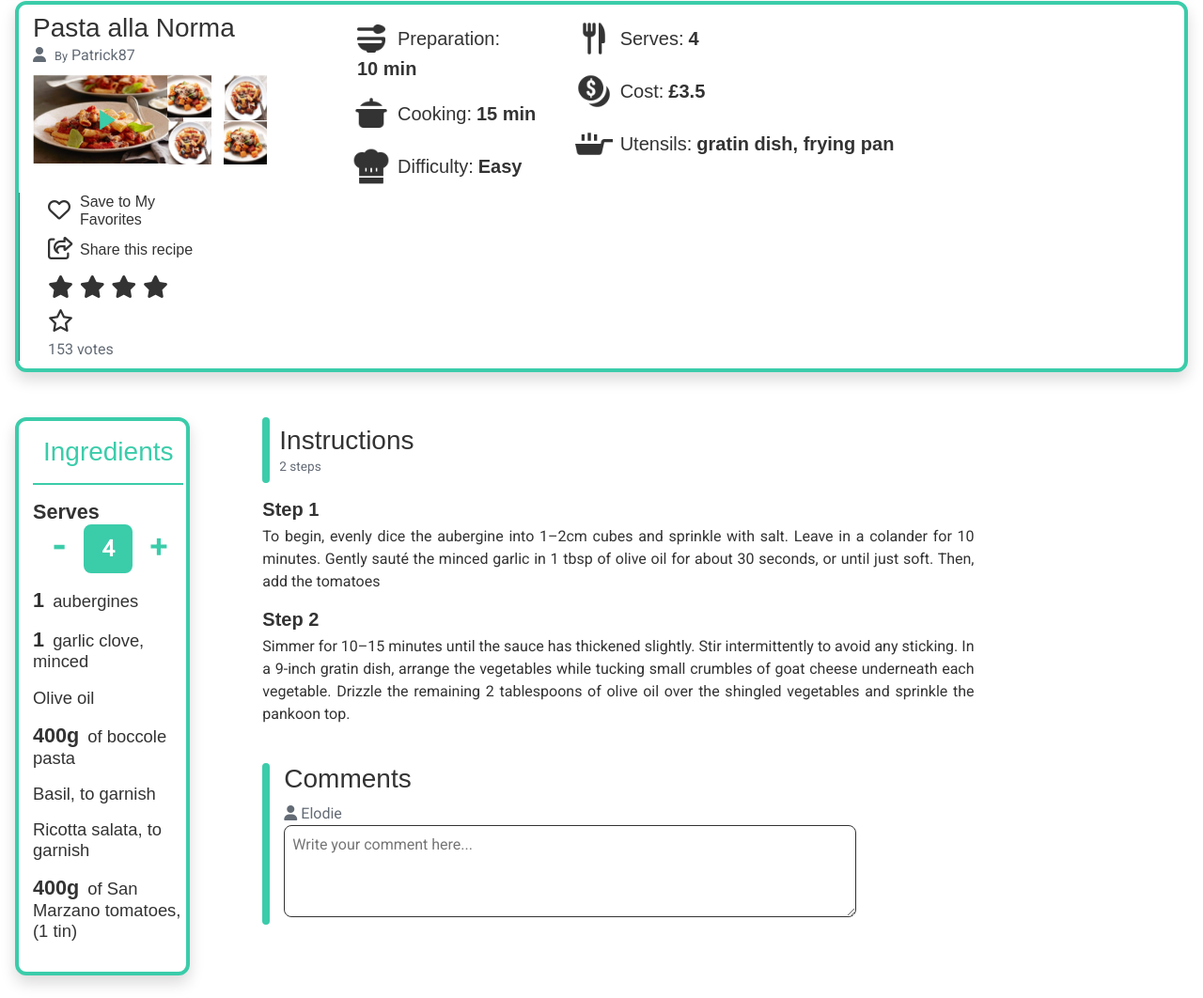
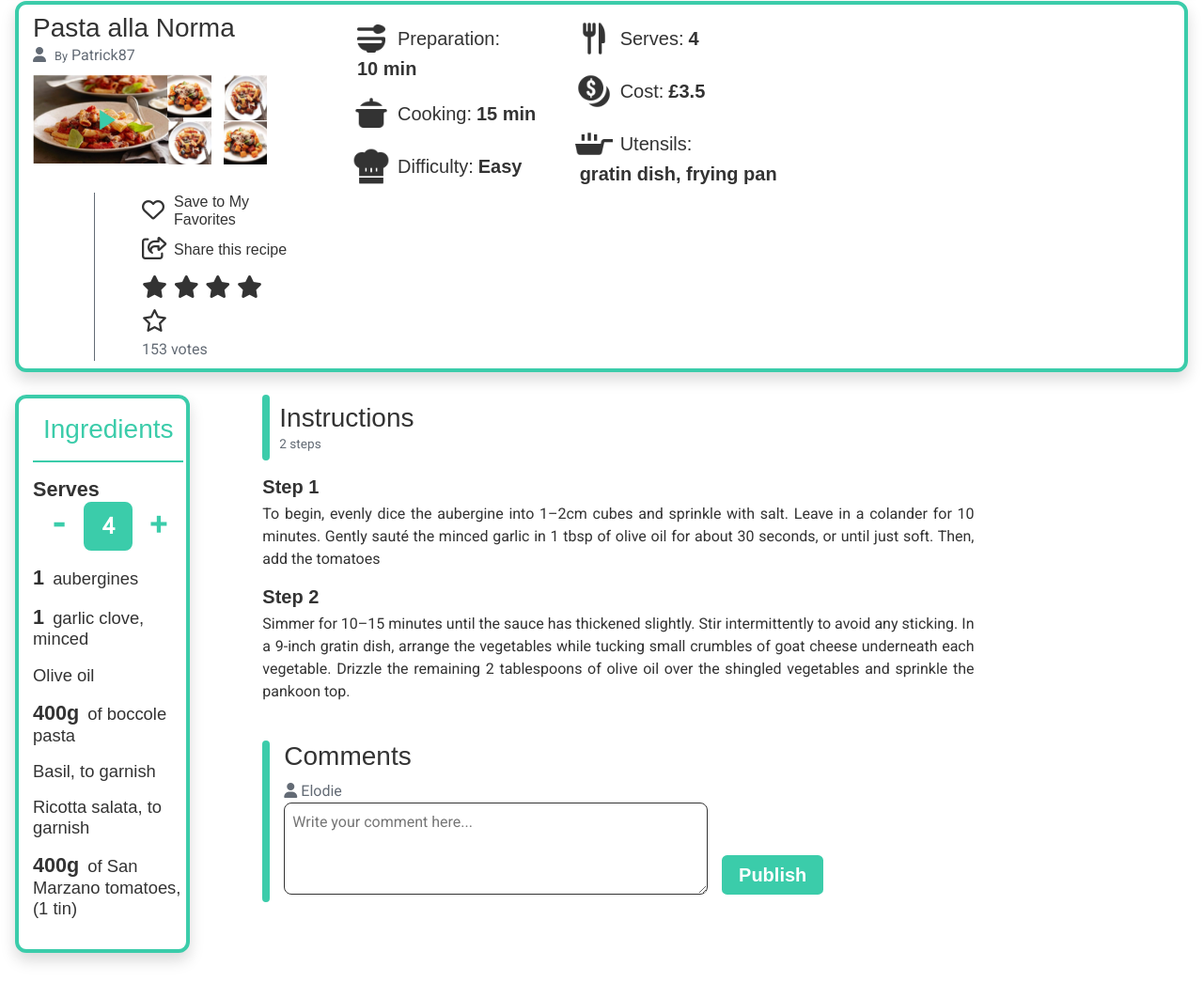
Before and after one commit to NathanLib/Dinee, a website: page recipeDetails.html in a window 1280 px wide. Shown: the part 87-1149 px from the top of the page at 94% size. After the commit the page ends 1125 px from the top, so only its background shows below. Drawn offline with nearby package versions, Linux system fonts and the light colour scheme; a web font is replaced by a local one.

Commit message:
add button publish

```diff
--- a/recipeDetails.html
+++ b/recipeDetails.html
@@ -132,7 +132,7 @@
                         </div>
                     </div>
                 </div>
-                <div class="col-12 col-sm-4">
+                <div class="col-12 col-sm-3">
                     <div class="row">
                         <div class="col-12 main-information">
                             <h5>
@@ -301,8 +301,11 @@
                                         Elodie
                                     </p>
                                 </div>
-                                <div class="col-12">
+                                <div class="col-12 col-sm-8">
                                     <textarea placeholder="Write your comment here..."></textarea>
+                                </div>
+                                <div class="col-3 publish">
+                                    <button class="btn_publish">Publish</button>
                                 </div>
                             </div>
                         </div>
--- a/sass/pages/_recipeDetails.scss
+++ b/sass/pages/_recipeDetails.scss
@@ -13,7 +13,7 @@
         &__heading {
             padding-top: 0.5rem;
             padding-bottom: 0.5rem;
-            margin: 1.5rem 1rem;
+            margin: 1.5rem 1rem 0 1rem;
             border: solid $colour-primary 4px;
             border-radius: 0.75rem;
             background-color: white;
@@ -101,7 +101,8 @@
                     border-left: solid $colour-gray thin;
                     display: flex;
                     align-items: center;
-                    padding-left: 30px;
+                    padding-left: 50px;
+                    margin-left: 5rem;
                 }
             }
         }
@@ -252,6 +253,25 @@
                     border: solid $colour-darkgray thin;
                     border-radius: 0.5rem;
                 }
+                & .btn_publish {
+                    background-color: $colour-primary;
+                    border: solid $colour-primary 2px;
+                    border-radius: 0.35rem;
+                    padding: 0.25rem 1rem;
+                    color: $colour-white;
+                    font-size: 1.25rem;
+                    font-weight: 700;
+
+                    @media (max-width: 576px) {
+                        margin-top: 0.5rem;
+                    }
+                }
+                @media (min-width: 576px) {
+                    & .publish {
+                        align-items: end;
+                        margin-left: 15px;
+                    }
+                }
             }
         }
     }
```
Also changed, not shown: addRecipe-Step3.html (+2 -2 lines), signup.html (+1 -1 lines), public/css/style.css, 1 other file.
